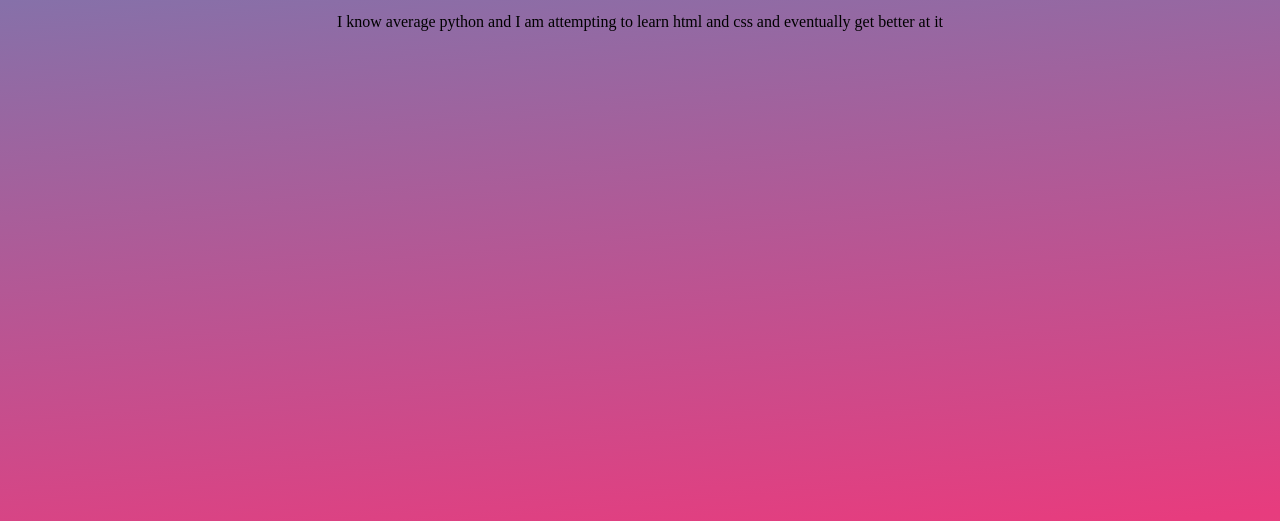
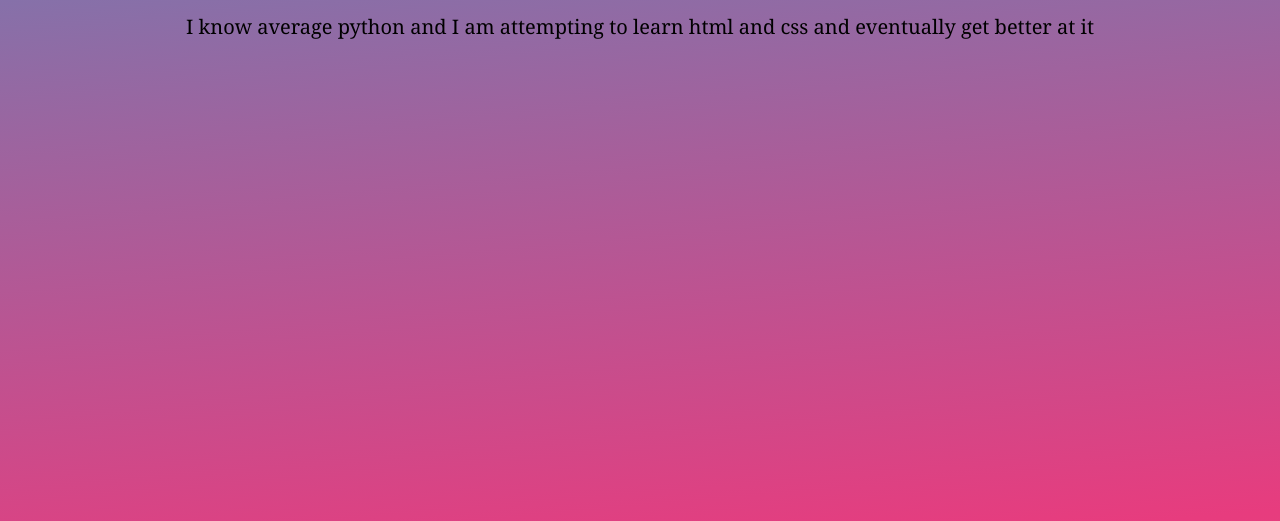
Before and after one commit to Wolfy6848/Wolfy6848.github.io, a plain HTML site: page index.html in a window 1280 px wide. Shown: the part 308-829 px from the top of the page. Drawn offline with Linux system fonts and the light colour scheme.

Commit message:
Update styles.css

```diff
--- a/styles.css
+++ b/styles.css
@@ -23,6 +23,8 @@ img {
 }
 p{
 	text-align: center;
+	font-size: 20px;
+	font-family: Cambria, Cochin, Georgia, Times, 'Times New Roman', serif;
 }
 
 body {
```
